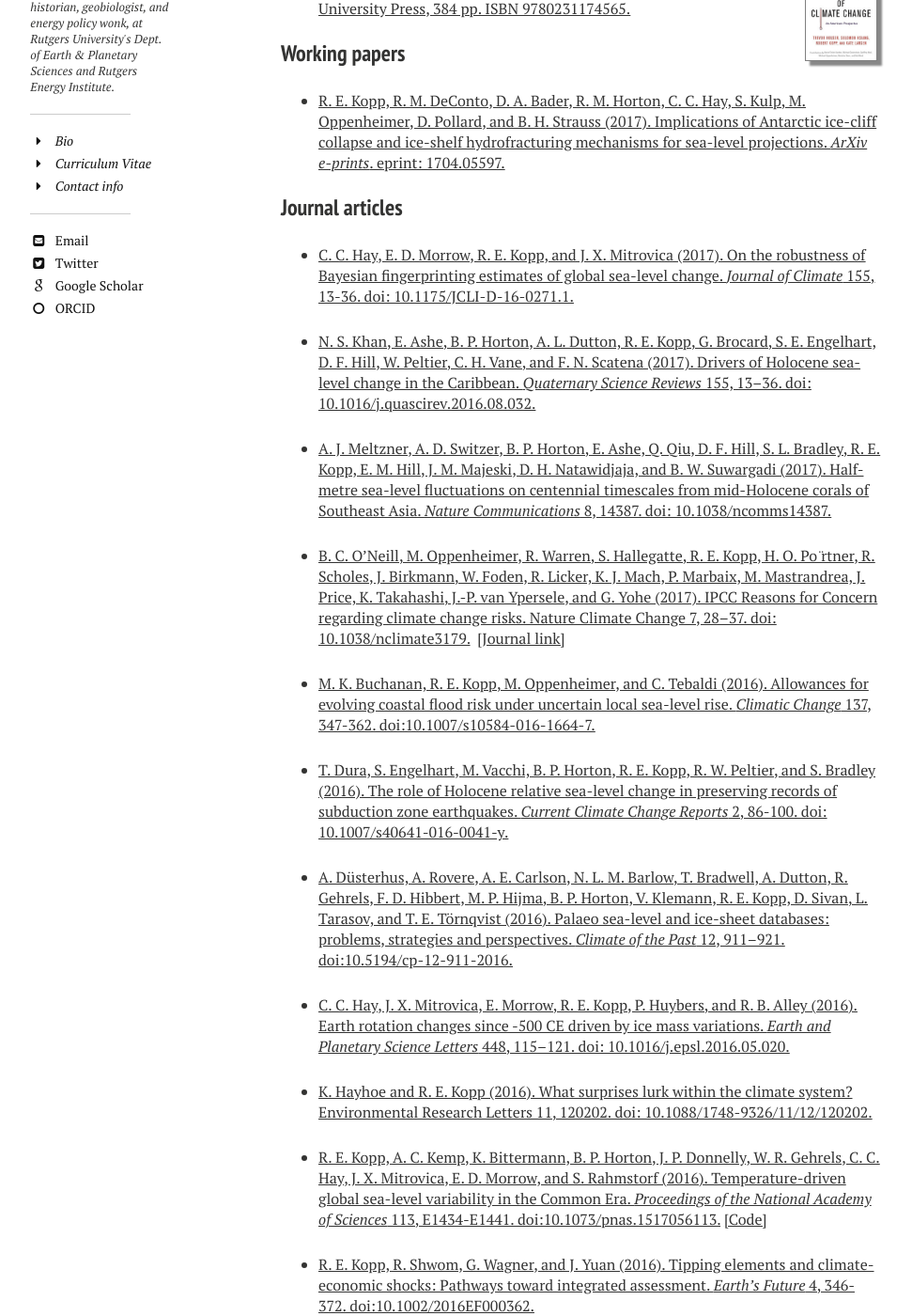
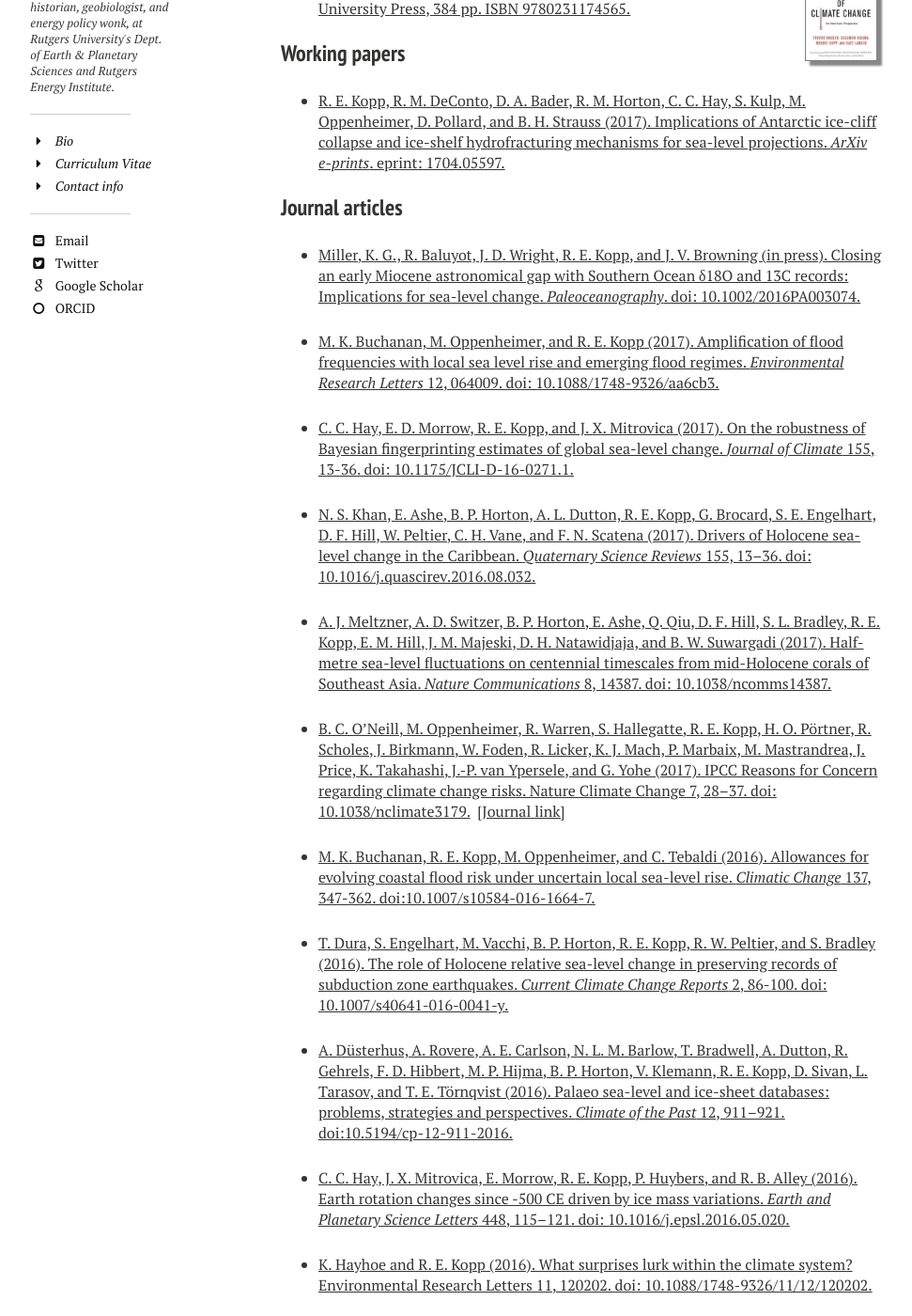
Before and after one commit to mrke/bobkopp.github.io, a Jekyll site: the page built from papers/index.md, in a window 1280 px wide and 1400 px high, scrolled down 1300 px. Shown: the whole window at 94% size, without its empty margins (21-992 px from the left). Built offline with Jekyll 4.4.1, drawn with Linux system fonts in a browser that asks for light colours; nearby versions of some CDN libraries; some of the changed text lies outside the part shown.

Commit message:
papers update

```diff
--- a/papers/index.md
+++ b/papers/index.md
@@ -41,13 +41,17 @@ image:
 
 ### Journal articles
 
+* [Miller, K. G., R. Baluyot, J. D. Wright, R. E. Kopp, and J. V. Browning (in press). Closing an early Miocene astronomical gap with Southern Ocean δ18O and 13C records: Implications for sea-level change. _Paleoceanography_. doi: 10.1002/2016PA003074.](http://dx.doi.org/10.1002/2016PA003074)
+
+* [M. K. Buchanan, M. Oppenheimer, and R. E. Kopp (2017). Amplification of flood frequencies with local sea level rise and emerging flood regimes. _Environmental Research Letters_ 12, 064009. doi: 10.1088/1748-9326/aa6cb3.](http://dx.doi.org/10.1088/1748-9326/aa6cb3)
+
 * [C. C. Hay, E. D. Morrow, R. E. Kopp, and J. X. Mitrovica (2017). On the robustness of Bayesian fingerprinting estimates of global sea-level change. _Journal of Climate_ 155, 13-36. doi: 10.1175/JCLI-D-16-0271.1.](http://dx.doi.org/10.1175/JCLI-D-16-0271.1)
 
 * [N. S. Khan, E. Ashe, B. P. Horton, A. L. Dutton, R. E. Kopp, G. Brocard, S. E. Engelhart, D. F. Hill, W. Peltier, C. H. Vane, and F. N. Scatena (2017). Drivers of Holocene sea-level change in the Caribbean. _Quaternary Science Reviews_ 155, 13–36. doi: 10.1016/j.quascirev.2016.08.032.](http://dx.doi.org/10.1016/j.quascirev.2016.08.032)
 
 * [A. J. Meltzner, A. D. Switzer, B. P. Horton, E. Ashe, Q. Qiu, D. F. Hill, S. L. Bradley, R. E. Kopp, E. M. Hill, J. M. Majeski, D. H. Natawidjaja, and B. W. Suwargadi (2017). Half-metre sea-level fluctuations on centennial timescales from mid-Holocene corals of Southeast Asia. _Nature Communications_ 8, 14387. doi: 10.1038/ncomms14387.](http://dx.doi.org/10.1038/ncomms14387)
 
-* [B. C. O’Neill, M. Oppenheimer, R. Warren, S. Hallegatte, R. E. Kopp, H. O. Po ̈rtner, R. Scholes, J. Birkmann, W. Foden, R. Licker, K. J. Mach, P. Marbaix, M. Mastrandrea, J. Price, K. Takahashi, J.-P. van Ypersele, and G. Yohe (2017). IPCC Reasons for Concern regarding climate change risks. Nature Climate Change 7, 28–37. doi: 10.1038/nclimate3179.](http://rdcu.be/ohnY)   [[Journal link]](http://dx.doi.org/10.1038/nclimate3179)
+* [B. C. O’Neill, M. Oppenheimer, R. Warren, S. Hallegatte, R. E. Kopp, H. O. Pörtner, R. Scholes, J. Birkmann, W. Foden, R. Licker, K. J. Mach, P. Marbaix, M. Mastrandrea, J. Price, K. Takahashi, J.-P. van Ypersele, and G. Yohe (2017). IPCC Reasons for Concern regarding climate change risks. Nature Climate Change 7, 28–37. doi: 10.1038/nclimate3179.](http://rdcu.be/ohnY)   [[Journal link]](http://dx.doi.org/10.1038/nclimate3179)
 
 * [M. K. Buchanan, R. E. Kopp, M. Oppenheimer, and C. Tebaldi (2016). Allowances for evolving coastal flood risk under uncertain local sea-level rise. _Climatic Change_ 137, 347-362. doi:10.1007/s10584-016-1664-7.](http://dx.doi.org/10.1007/s10584-016-1664-7)
 
```
Also changed, not shown: other parts of papers/index.md (+1 -1 lines), 1 other file.
